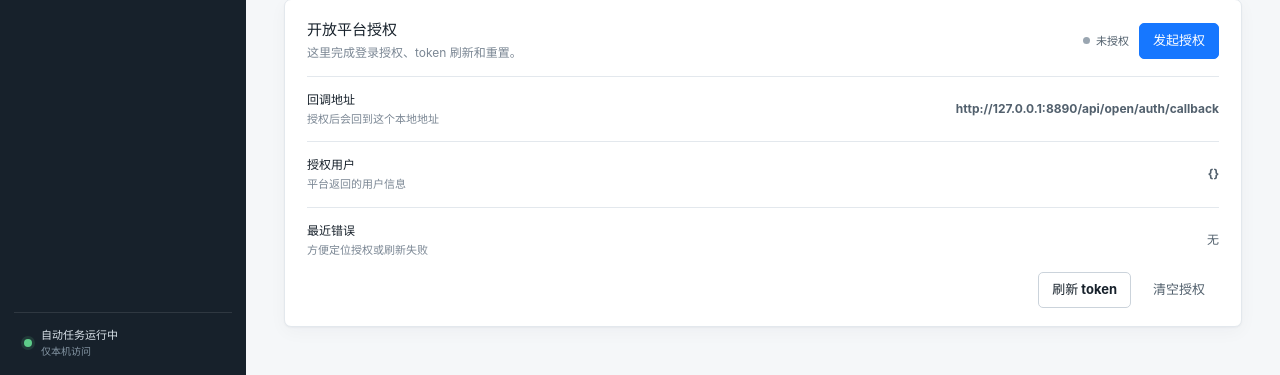
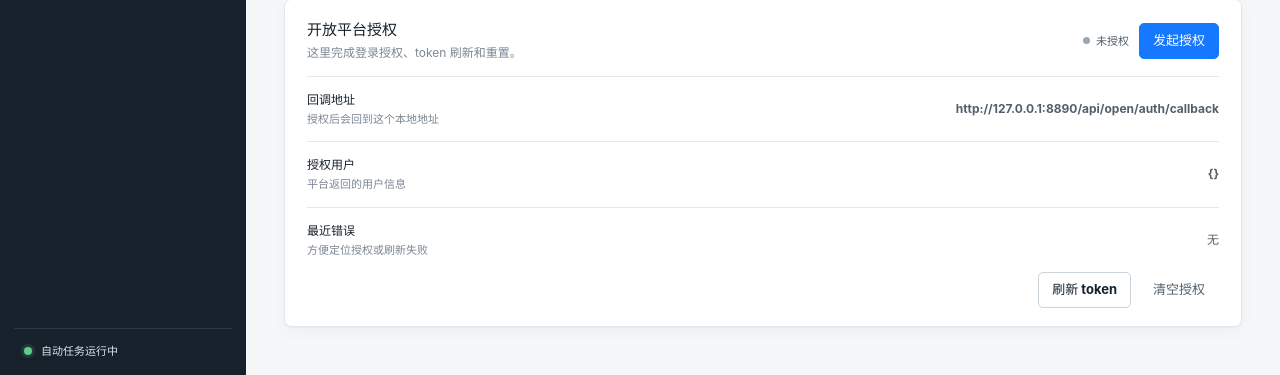
Before and after one commit to hongsiqin824-max/automatic-post, a Flask app: page /config in a window 1280 px wide. Shown: the part 4922-5297 px from the top of the page. Run offline with Flask 3, Linux system fonts and the light colour scheme; data comes from the database, SQL or seed files in the repository; data that the repository does not hold is empty; parts of the project's set-up code (start-up, migrations or seed data) failed here and were passed over; some libraries are stand-ins or nearby versions.

Commit message:
去掉侧栏「仅本机访问」提示，服务已迁到服务器经域名访问

```diff
--- a/templates/base.html
+++ b/templates/base.html
@@ -48,7 +48,6 @@
           <span class="signal {% if settings is defined and settings.scheduler_enabled %}is-on{% endif %}"></span>
           <span>
             <strong>{% if settings is defined and settings.scheduler_enabled %}自动任务运行中{% else %}自动任务已暂停{% endif %}</strong>
-            <small>仅本机访问</small>
           </span>
         </div>
       </div>
```
